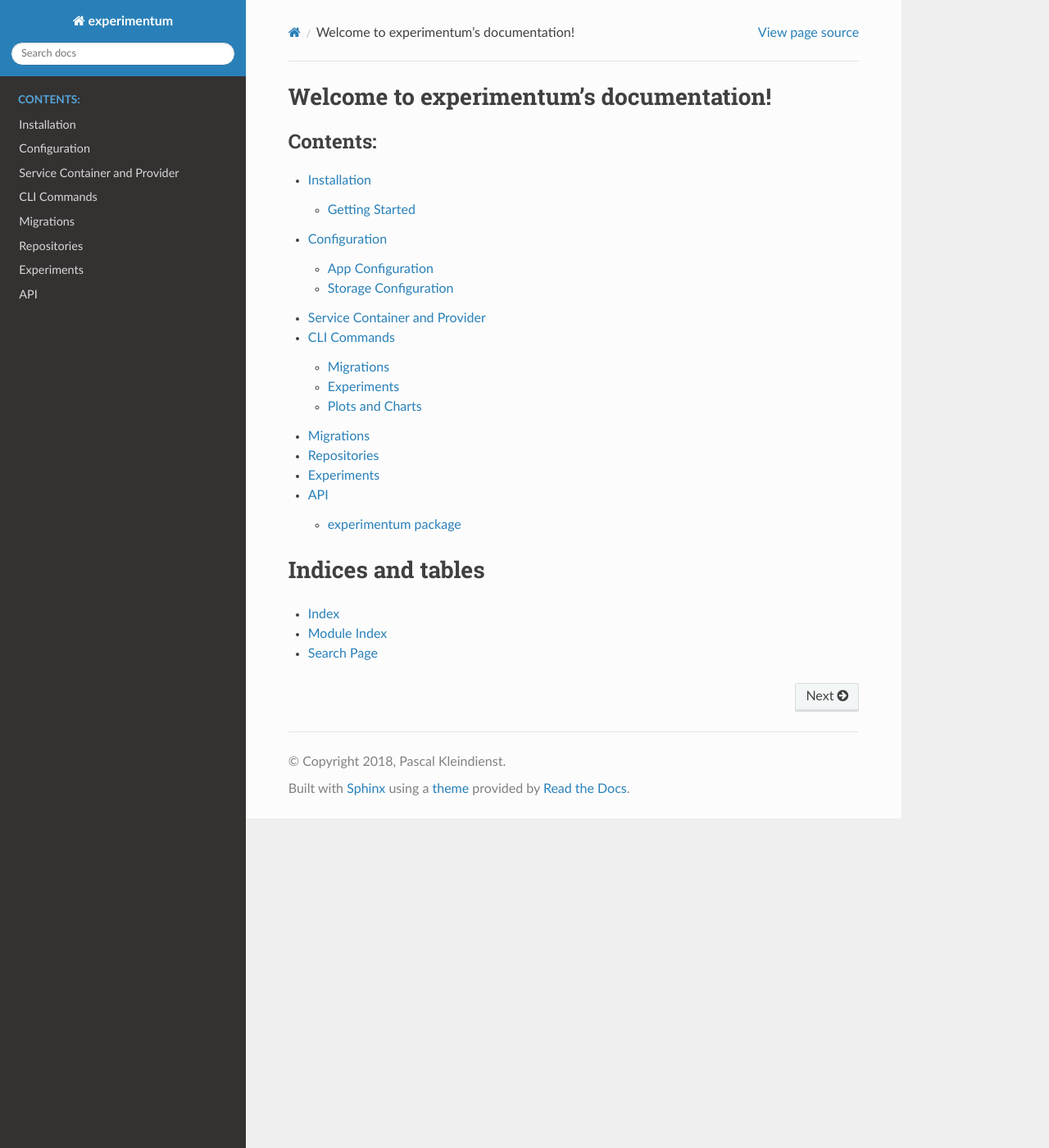
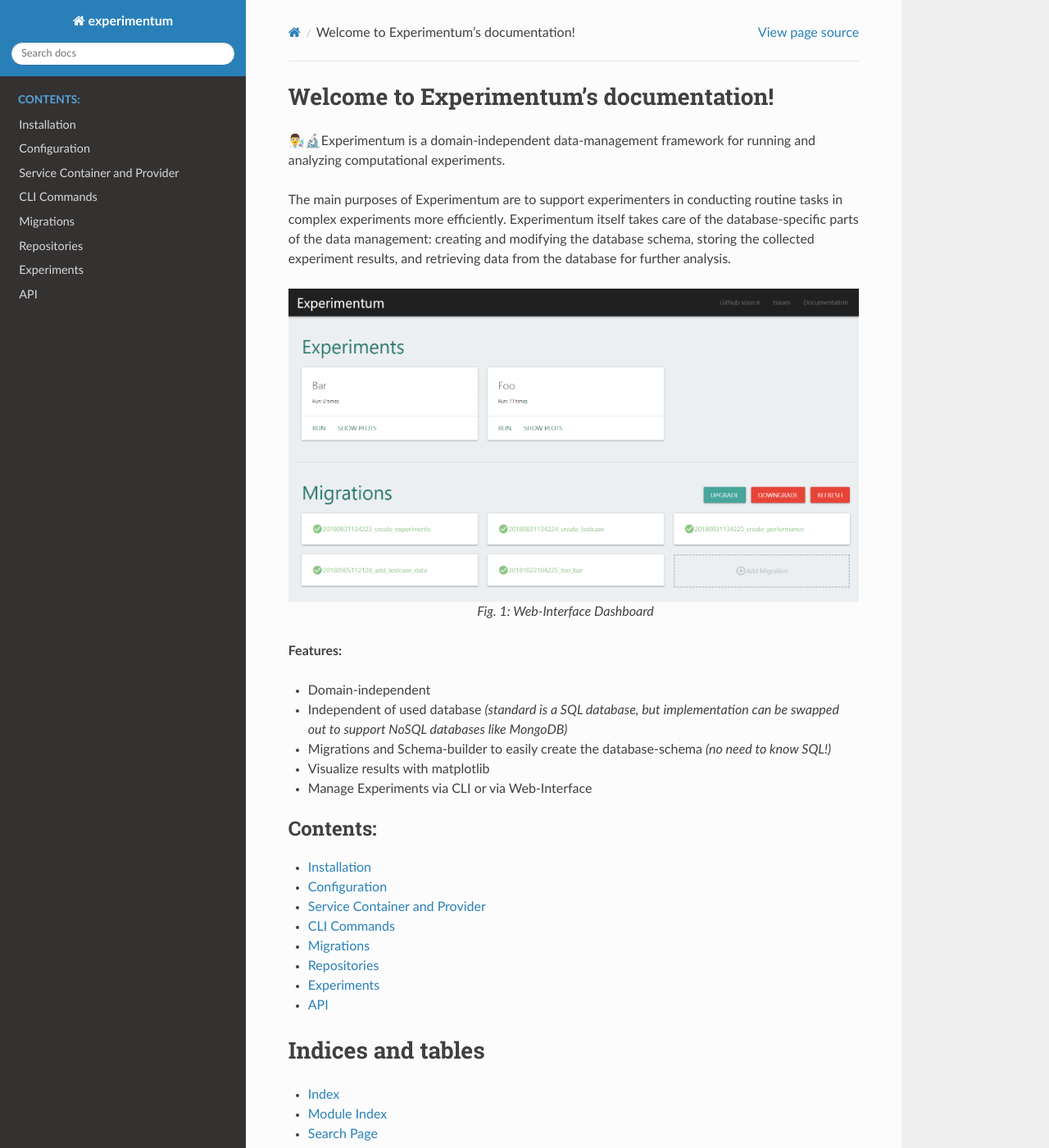
Before and after one commit to PascalKleindienst/experimentum, a Sphinx documentation site: the page built from docs/index.rst, in a window 1280 px wide and 1400 px high. Shown: the whole window at 82% size. Built offline with Sphinx 7.4.7 and the Read the Docs theme 2.0.0, drawn with Linux system fonts in a browser that asks for light colours.

Commit message:
updated index page with some infos about the framework

```diff
--- a/docs/index.rst
+++ b/docs/index.rst
@@ -3,11 +3,34 @@
    You can adapt this file completely to your liking, but it should at least
    contain the root `toctree` directive.
 
-Welcome to experimentum's documentation!
+Welcome to Experimentum's documentation!
 ========================================
 
+👨‍🔬🔬Experimentum is a domain-independent data-management framework for running and analyzing computational experiments.
+
+The main purposes of Experimentum are to support experimenters in conducting routine tasks in complex experiments more efficiently.
+Experimentum itself takes care of the database-specific parts of the data management:
+creating and modifying the database schema, storing the collected experiment results, and retrieving data from the database for further analysis.
+
+.. figure:: _static/dashboard.png
+    :align: center
+    :alt: Web-interface Dashboard
+    :figclass: align-center
+
+    Fig. 1: Web-Interface Dashboard
+
+
+**Features:**
+
+* Domain-independent
+* Independent of used database *(standard is a SQL database, but implementation can be swapped out to support NoSQL databases like MongoDB)*
+* Migrations and Schema-builder to easily create the database-schema *(no need to know SQL!)*
+* Visualize results with matplotlib
+* Manage Experiments via CLI or via Web-Interface
+
+
 .. toctree::
-   :maxdepth: 2
+   :maxdepth: 1
    :caption: Contents:
 
    install
```
